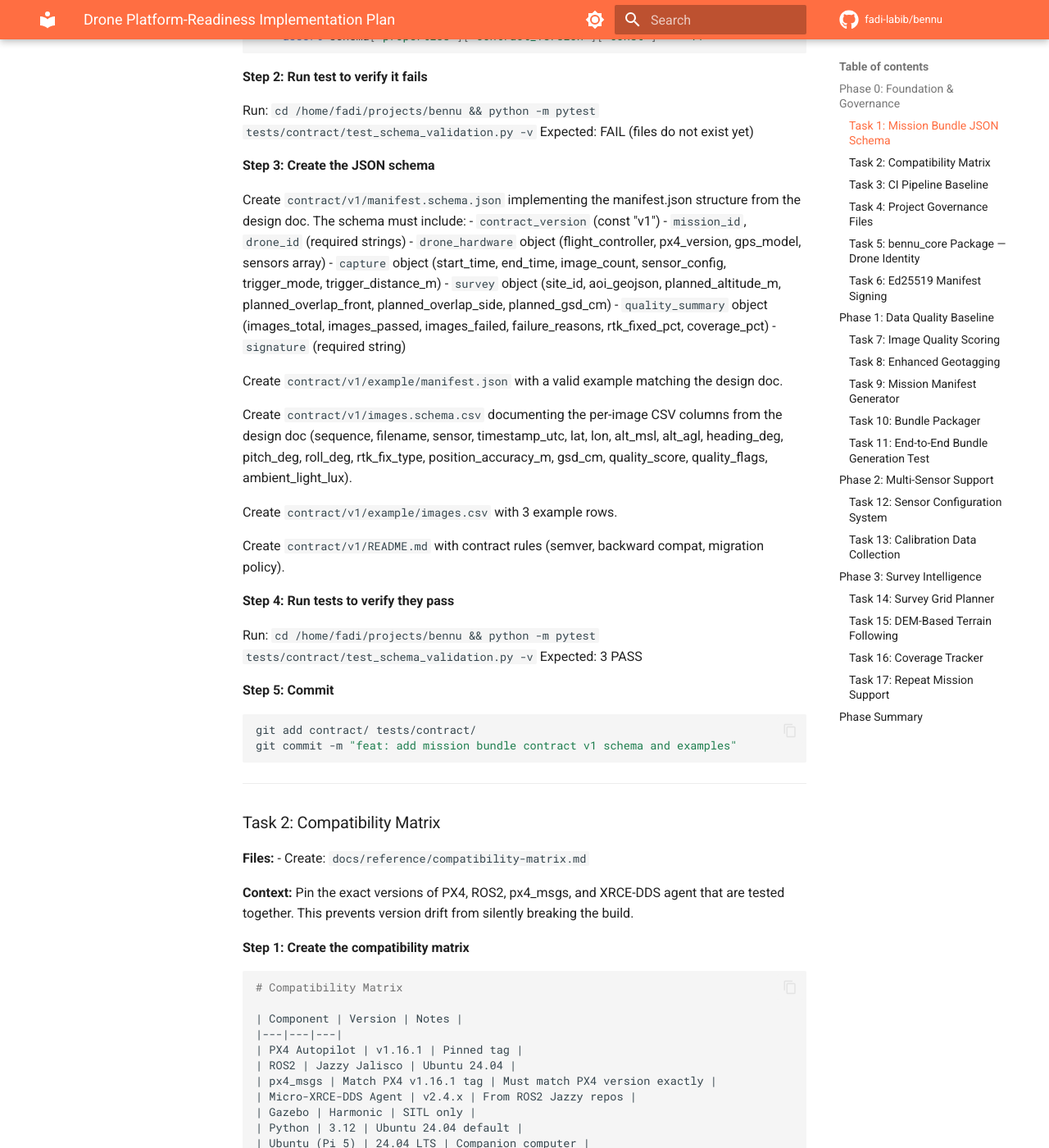
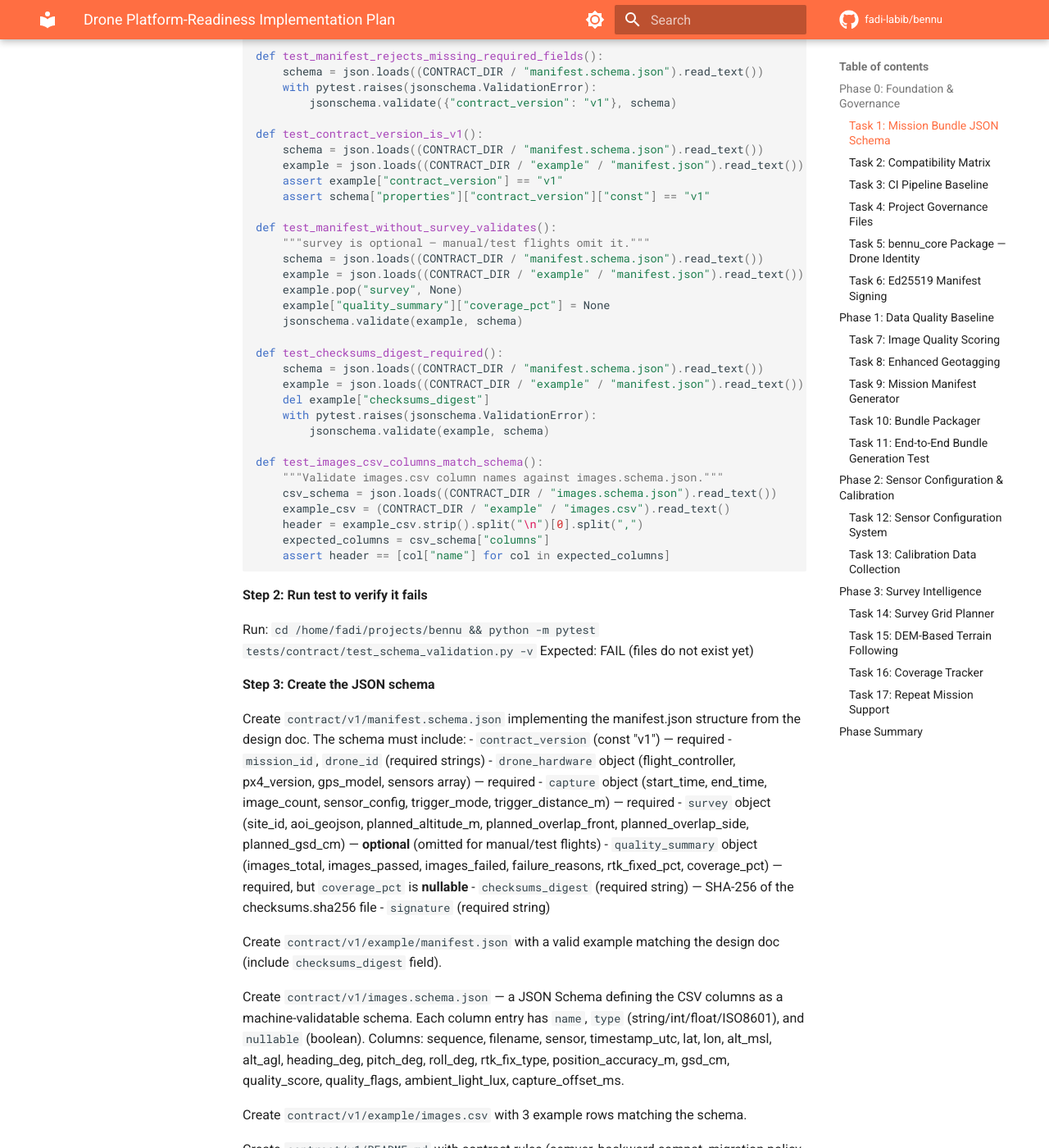
Before and after one commit to fadi-labib/bennu, an MkDocs documentation site: the page built from docs/plans/2026-03-08-drone-platform-readiness-plan.md, in a window 1280 px wide and 1400 px high, scrolled down 1383 px. Shown: the whole window at 82% size. Built offline with MkDocs 1.6.1 and Material for MkDocs 9.7.7, drawn with Linux system fonts in a browser that asks for light colours; comment, search, counter and statistics services are not loaded; some of the changed text lies outside the part shown.

Commit message:
fix: resolve 7 internal consistency issues between design and plan docs
- Add checksums_digest field and 5-step signing order to design doc
- Make survey optional, coverage_pct nullable in manifest schema
- Rename Phase 2 to "Sensor Configuration & Calibration"
- Replace all PYTHONPATH test commands with pip install -e
- Add images.schema.json for CSV column validation
- Define canonical JSON serialization for signing
- Add license update step for existing package.xml files

````diff
--- a/docs/plans/2026-03-08-drone-platform-readiness-plan.md
+++ b/docs/plans/2026-03-08-drone-platform-readiness-plan.md
@@ -4,7 +4,7 @@
 
 **Goal:** Evolve Bennu from a photogrammetry prototype into a production-grade data acquisition system that produces versioned, signed mission bundles consumable by an independent geospatial analysis platform.
 
-**Architecture:** Contract-first development. Define the mission bundle schema, then build the drone-side pipeline that produces conformant bundles. Each phase adds capabilities (quality gates, multi-sensor, survey intelligence) while maintaining schema conformance. All new code lives in ROS2 Python packages under `drone/ros2_ws/src/`.
+**Architecture:** Contract-first development. Define the mission bundle schema, then build the drone-side pipeline that produces conformant bundles. Each phase adds capabilities (quality gates, sensor configuration, survey intelligence) while maintaining schema conformance. All new code lives in ROS2 Python packages under `drone/ros2_ws/src/`. Tests use `colcon test` for package-level tests and `pip install -e` for cross-package integration tests — never raw PYTHONPATH hacks.
 
 **Tech Stack:** Python 3.12, ROS2 Jazzy, PX4 v1.16+, uXRCE-DDS, pytest, jsonschema, Ed25519 (PyNaCl), Gazebo Harmonic (SITL)
 
@@ -18,13 +18,19 @@
 
 **Files:**
 - Create: `contract/v1/manifest.schema.json`
-- Create: `contract/v1/images.schema.csv`
+- Create: `contract/v1/images.schema.json` (CSV column definitions as JSON Schema)
 - Create: `contract/v1/README.md`
 - Create: `contract/v1/example/manifest.json`
 - Create: `contract/v1/example/images.csv`
 - Test: `tests/contract/test_schema_validation.py`
 
 **Context:** The mission bundle contract is the ONLY coupling point between the drone and the platform. This schema defines what the drone must produce. Schema authority will eventually live in the platform repo; for now we bootstrap it here.
+
+**Important schema decisions:**
+- `survey` object is **optional** (omitted for manual flights, test flights, non-grid missions)
+- `quality_summary.coverage_pct` is **nullable** (null when no survey grid defined)
+- `checksums_digest` is **required** (SHA-256 of checksums.sha256 file — integrity chain)
+- `images.schema.json` defines CSV column names, types, and constraints for machine validation
 
 **Step 1: Write the failing test**
 
@@ -52,6 +58,29 @@
     example = json.loads((CONTRACT_DIR / "example" / "manifest.json").read_text())
     assert example["contract_version"] == "v1"
     assert schema["properties"]["contract_version"]["const"] == "v1"
+
+def test_manifest_without_survey_validates():
+    """survey is optional — manual/test flights omit it."""
+    schema = json.loads((CONTRACT_DIR / "manifest.schema.json").read_text())
+    example = json.loads((CONTRACT_DIR / "example" / "manifest.json").read_text())
+    example.pop("survey", None)
+    example["quality_summary"]["coverage_pct"] = None
+    jsonschema.validate(example, schema)
+
+def test_checksums_digest_required():
+    schema = json.loads((CONTRACT_DIR / "manifest.schema.json").read_text())
+    example = json.loads((CONTRACT_DIR / "example" / "manifest.json").read_text())
+    del example["checksums_digest"]
+    with pytest.raises(jsonschema.ValidationError):
+        jsonschema.validate(example, schema)
+
+def test_images_csv_columns_match_schema():
+    """Validate images.csv column names against images.schema.json."""
+    csv_schema = json.loads((CONTRACT_DIR / "images.schema.json").read_text())
+    example_csv = (CONTRACT_DIR / "example" / "images.csv").read_text()
+    header = example_csv.strip().split("\n")[0].split(",")
+    expected_columns = csv_schema["columns"]
+    assert header == [col["name"] for col in expected_columns]
 ```
 
 **Step 2: Run test to verify it fails**
@@ -62,21 +91,22 @@
 **Step 3: Create the JSON schema**
 
 Create `contract/v1/manifest.schema.json` implementing the manifest.json structure from the design doc. The schema must include:
-- `contract_version` (const "v1")
+- `contract_version` (const "v1") — required
 - `mission_id`, `drone_id` (required strings)
-- `drone_hardware` object (flight_controller, px4_version, gps_model, sensors array)
-- `capture` object (start_time, end_time, image_count, sensor_config, trigger_mode, trigger_distance_m)
-- `survey` object (site_id, aoi_geojson, planned_altitude_m, planned_overlap_front, planned_overlap_side, planned_gsd_cm)
-- `quality_summary` object (images_total, images_passed, images_failed, failure_reasons, rtk_fixed_pct, coverage_pct)
+- `drone_hardware` object (flight_controller, px4_version, gps_model, sensors array) — required
+- `capture` object (start_time, end_time, image_count, sensor_config, trigger_mode, trigger_distance_m) — required
+- `survey` object (site_id, aoi_geojson, planned_altitude_m, planned_overlap_front, planned_overlap_side, planned_gsd_cm) — **optional** (omitted for manual/test flights)
+- `quality_summary` object (images_total, images_passed, images_failed, failure_reasons, rtk_fixed_pct, coverage_pct) — required, but `coverage_pct` is **nullable**
+- `checksums_digest` (required string) — SHA-256 of the checksums.sha256 file
 - `signature` (required string)
 
-Create `contract/v1/example/manifest.json` with a valid example matching the design doc.
+Create `contract/v1/example/manifest.json` with a valid example matching the design doc (include `checksums_digest` field).
 
-Create `contract/v1/images.schema.csv` documenting the per-image CSV columns from the design doc (sequence, filename, sensor, timestamp_utc, lat, lon, alt_msl, alt_agl, heading_deg, pitch_deg, roll_deg, rtk_fix_type, position_accuracy_m, gsd_cm, quality_score, quality_flags, ambient_light_lux).
+Create `contract/v1/images.schema.json` — a JSON Schema defining the CSV columns as a machine-validatable schema. Each column entry has `name`, `type` (string/int/float/ISO8601), and `nullable` (boolean). Columns: sequence, filename, sensor, timestamp_utc, lat, lon, alt_msl, alt_agl, heading_deg, pitch_deg, roll_deg, rtk_fix_type, position_accuracy_m, gsd_cm, quality_score, quality_flags, ambient_light_lux, capture_offset_ms.
 
-Create `contract/v1/example/images.csv` with 3 example rows.
+Create `contract/v1/example/images.csv` with 3 example rows matching the schema.
 
-Create `contract/v1/README.md` with contract rules (semver, backward compat, migration policy).
+Create `contract/v1/README.md` with contract rules (semver, backward compat, migration policy, canonical JSON serialization for signing).
 
 **Step 4: Run tests to verify they pass**
 
@@ -195,7 +225,15 @@
 - `CONTRIBUTING.md`: Brief contributor guide (fork, branch, PR, tests must pass, code review required)
 - `SECURITY.md`: Responsible disclosure policy (email, response time commitment)
 
-**Step 2: Commit**
+**Step 2: Update existing package.xml license fields**
+
+Existing ROS2 packages declare `MIT` in their `package.xml` and `setup.py`. Update all
+to `Apache-2.0` for consistency with the repo-level LICENSE:
+- `drone/ros2_ws/src/bennu_camera/package.xml` — change `<license>MIT</license>` to `<license>Apache-2.0</license>`
+- `drone/ros2_ws/src/bennu_camera/setup.py` — change `license='MIT'` to `license='Apache-2.0'`
+- `drone/ros2_ws/src/bennu_bringup/package.xml` — same change
+
+**Step 3: Commit**
 
 ```bash
 git add LICENSE CONTRIBUTING.md SECURITY.md
@@ -323,15 +361,24 @@
 def test_sign_and_verify():
     signer = ManifestSigner.generate()
     manifest = {"contract_version": "v1", "mission_id": "test-001"}
-    signature = signer.sign(json.dumps(manifest, sort_keys=True))
-    assert signer.verify(json.dumps(manifest, sort_keys=True), signature)
+    canonical = signer.canonicalize(manifest)
+    signature = signer.sign(canonical)
+    assert signer.verify(canonical, signature)
+
+def test_canonicalize_is_deterministic():
+    signer = ManifestSigner.generate()
+    m1 = {"b": 2, "a": 1}
+    m2 = {"a": 1, "b": 2}
+    assert signer.canonicalize(m1) == signer.canonicalize(m2)
+    assert signer.canonicalize(m1) == '{"a":1,"b":2}'
 
 def test_verify_rejects_tampered():
     signer = ManifestSigner.generate()
     manifest = {"contract_version": "v1", "mission_id": "test-001"}
-    signature = signer.sign(json.dumps(manifest, sort_keys=True))
-    tampered = {"contract_version": "v1", "mission_id": "TAMPERED"}
-    assert not signer.verify(json.dumps(tampered, sort_keys=True), signature)
+    canonical = signer.canonicalize(manifest)
+    signature = signer.sign(canonical)
+    tampered = signer.canonicalize({"contract_version": "v1", "mission_id": "TAMPERED"})
+    assert not signer.verify(tampered, signature)
 
 def test_export_and_import_keys(tmp_path):
     signer = ManifestSigner.generate()
@@ -378,6 +425,12 @@
         Path(key_path).write_bytes(bytes(self._signing_key))
         Path(pub_path).write_bytes(bytes(self._verify_key))
 
+    @staticmethod
+    def canonicalize(manifest: dict) -> str:
+        """Canonical JSON: sorted keys, compact separators. Deterministic across implementations."""
+        import json
+        return json.dumps(manifest, sort_keys=True, separators=(",", ":"))
+
     def sign(self, data: str) -> str:
         signed = self._signing_key.sign(data.encode())
         return base64.b64encode(signed.signature).decode()
@@ -952,7 +1005,7 @@
 
 ---
 
-## Phase 2: Multi-Sensor Support
+## Phase 2: Sensor Configuration & Calibration
 
 ### Task 12: Sensor Configuration System
 
````
Also changed, not shown: other parts of docs/plans/2026-03-08-drone-platform-readiness-plan.md (+9 -9 lines), docs/plans/2026-03-08-drone-platform-readiness-design.md (+53 -15 lines).
